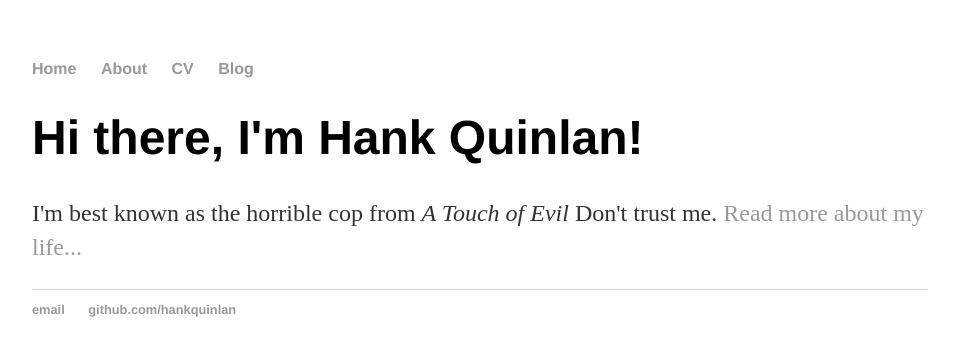
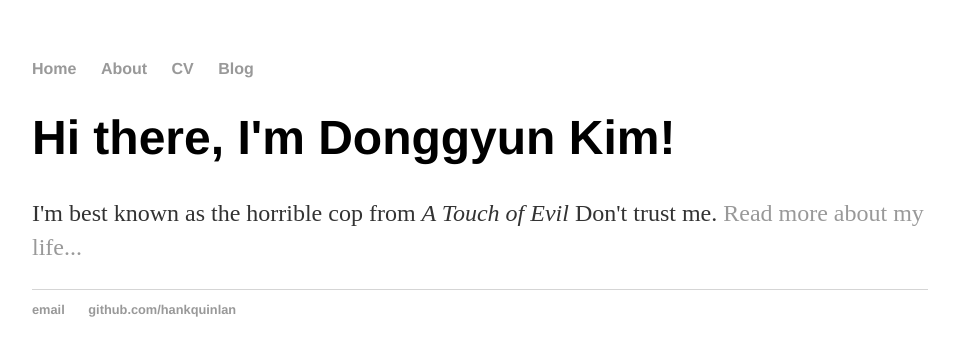
Before and after one commit to GitGyun/GitGyun.github.io, a Jekyll site: the page built from index.html, in a window 1280 px wide. Shown: the top 356 px of the page, without its empty margins (160-1115 px from the left). Built offline with Jekyll 4.4.1, drawn with Linux system fonts in a browser that asks for light colours.

Commit message:
Update index.html

```diff
--- a/index.html
+++ b/index.html
@@ -1,30 +1,8 @@
-<!DOCTYPE html>
-<html>
-	<head>
-		<title>Hank Quinlan, Horrible Cop</title>
-		<!-- link to main stylesheet -->
-		<link rel="stylesheet" type="text/css" href="/css/main.css">
-	</head>
-	<body>
-		<nav>
-    		<ul>
-        		<li><a href="/">Home</a></li>
-	        	<li><a href="/about">About</a></li>
-        		<li><a href="/cv">CV</a></li>
-        		<li><a href="/blog">Blog</a></li>
-    		</ul>
-		</nav>
-		<div class="container">
-    		<div class="blurb">
-        		<h1>Hi there, I'm Hank Quinlan!</h1>
-				<p>I'm best known as the horrible cop from <em>A Touch of Evil</em> Don't trust me. <a href="/about">Read more about my life...</a></p>
-    		</div><!-- /.blurb -->
-		</div><!-- /.container -->
-		<footer>
-    		<ul>
-        		<li><a href="mailto:hankquinlanhub@gmail.com">email</a></li>
-        		<li><a href="https://github.com/hankquinlan">github.com/hankquinlan</a></li>
-			</ul>
-		</footer>
-	</body>
-</html>
+---
+layout: default
+title: Donggyun Kim, Horrible Cop
+---
+<div class="blurb">
+	<h1>Hi there, I'm Donggyun Kim!</h1>
+	<p>I'm best known as the horrible cop from <em>A Touch of Evil</em> Don't trust me. <a href="/about">Read more about my life...</a></p>
+</div><!-- /.blurb -->
```
